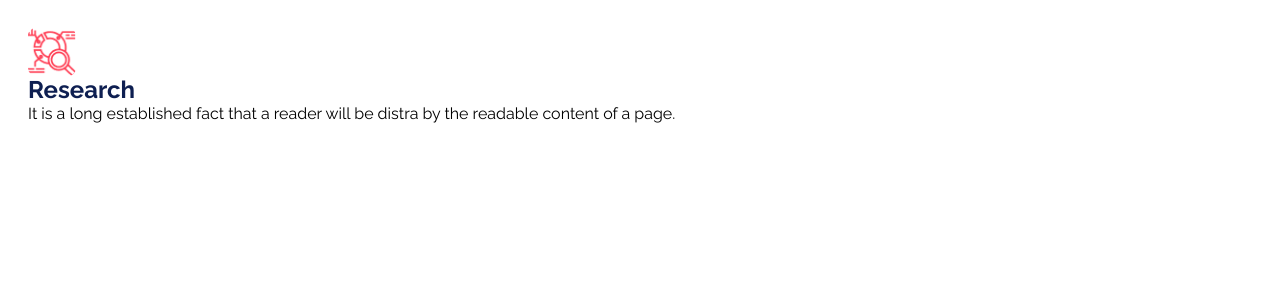
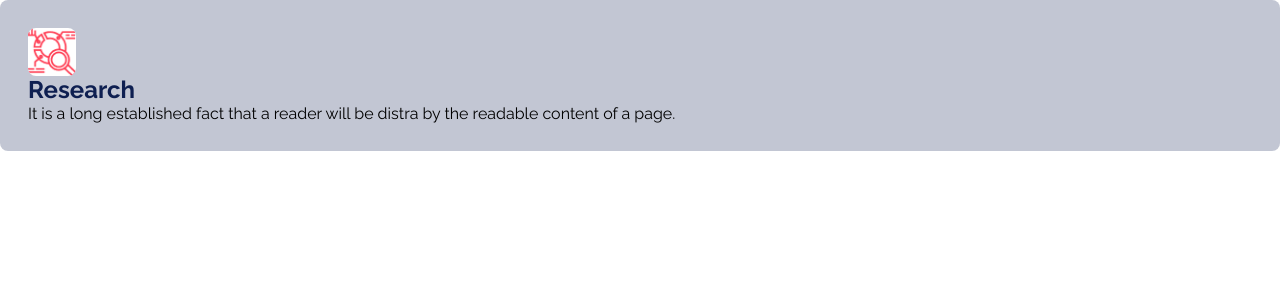
Before and after one commit to ignasiusadhitia/kelompok-1b, a React (Vite) app: page / in a window 1280 px wide. Shown: the top 300 px of the page. Built offline with nearby package versions, Linux system fonts and the light colour scheme.

Commit message:
fix: project color styles

```diff
--- a/tailwind.config.js
+++ b/tailwind.config.js
@@ -8,16 +8,16 @@ export default {
     extend: {
       colors: {
         "dark-blue-100": "#0E1F51",
-        "dark-blue-75": "#0E1F51BF",
-        "dark-blue-50": "#0E1F515F",
-        "dark-blue-25": "#0E1F5100",
-        "dark-blue-10": "#0E1F511A",
+        "dark-blue-75": "rgba(14, 31, 81, 0.75)",
+        "dark-blue-50": "rgba(14, 31, 81, 0.5)",
+        "dark-blue-25": "rgba(14, 31, 81, 0.25)",
+        "dark-blue-10": "rgba(14, 31, 81, 0.1)",
         "peach-red-100": "#FF3E54",
-        "peach-red-75": "#FF3E54BF",
-        "peach-red-50": "#FF3E545F",
-        "peach-red-25": "#FF3E5400",
-        "peach-red-10": "#FF3E541A",
-        "black-shade": "##252525",
+        "peach-red-75": "rgba(255, 62, 84, 0.75)",
+        "peach-red-50": "rgba(255, 62, 84, 0.5)",
+        "peach-red-25": "rgba(255, 62, 84, 0.25)",
+        "peach-red-10": "rgba(255, 62, 84, 0.1)",
+        "black-shade": "#252525",
         "off-white": "#F7F7F7",
         white: "#ffffff",
       },
```
